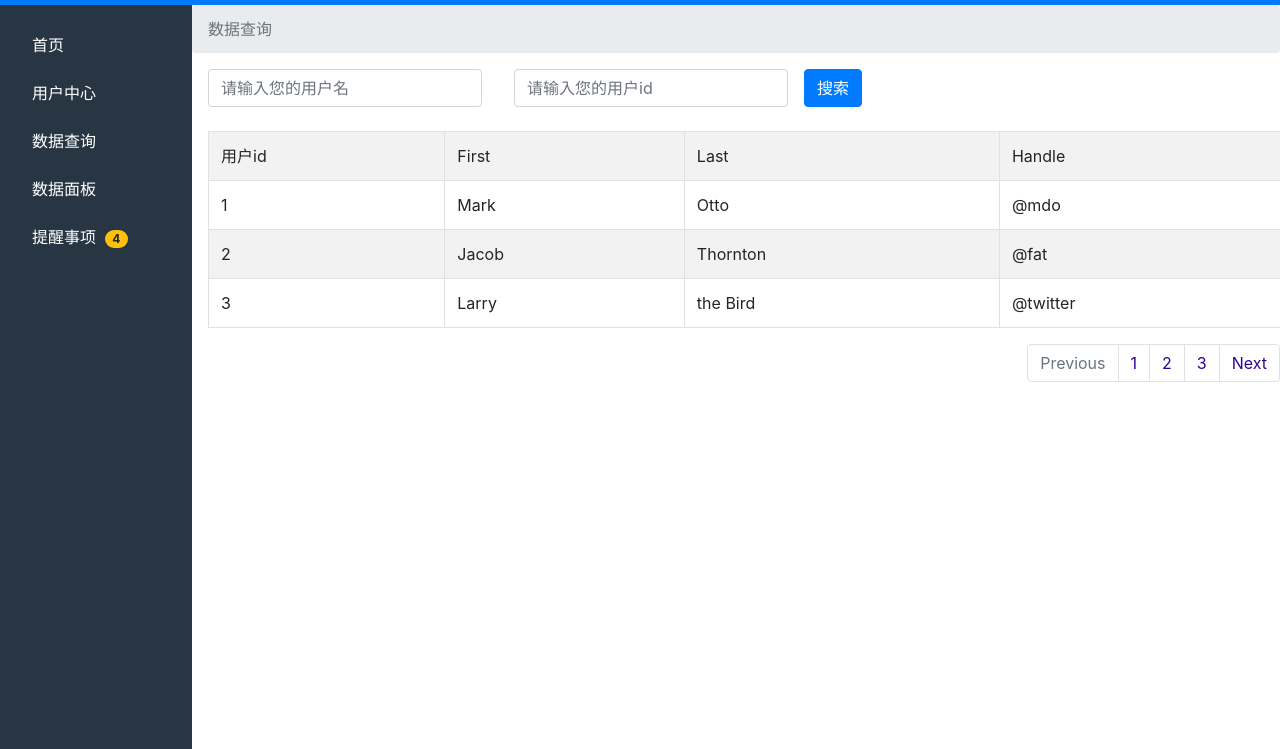
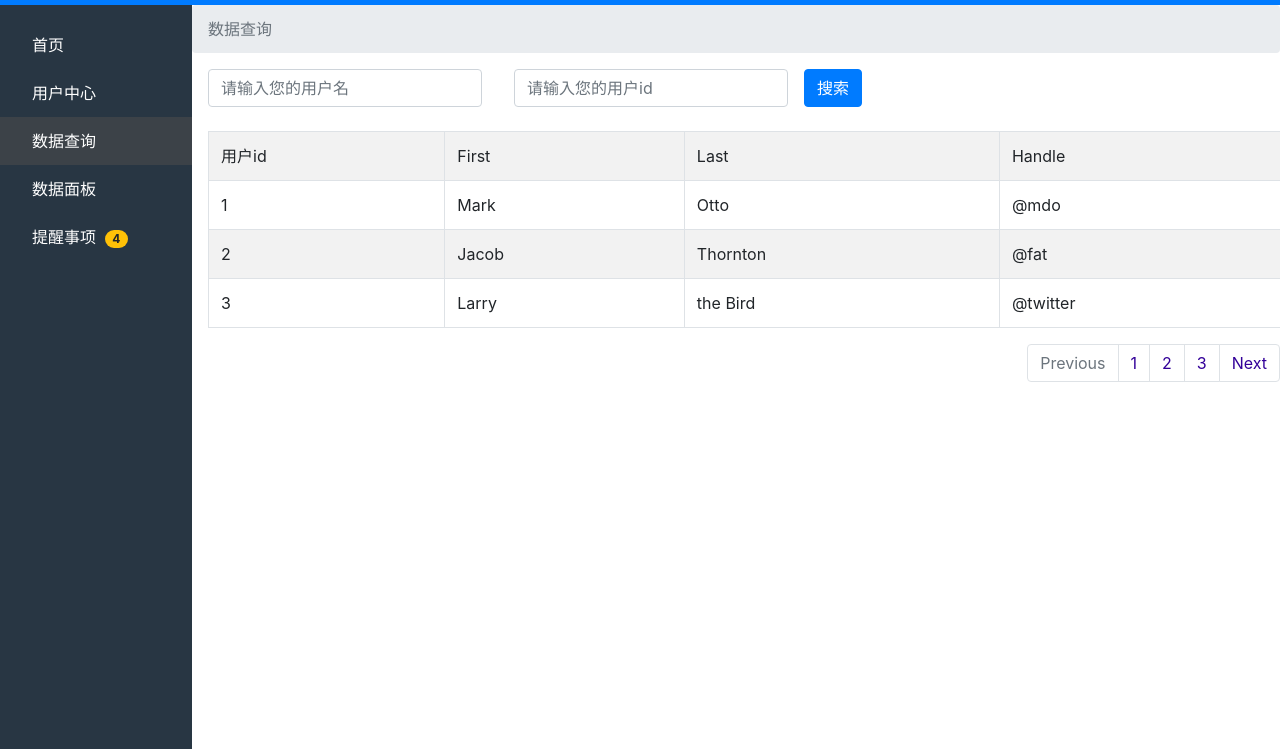
Before and after one commit to zmw1288/bs4demo, a plain HTML site: page search.html in a window 1280 px wide. Shown: the part 51-800 px from the top of the page. Drawn offline with Linux system fonts and the light colour scheme; files whose address does not match are found by name.

Commit message:
Update search.html

```diff
--- a/search.html
+++ b/search.html
@@ -28,7 +28,7 @@
   <ul class="a position-fixed list-unstyled">
     <li><a href="index.html" class="active text-white">首页</a></li>
     <li><a href="user.html" class="active text-white">用户中心</a></li>
-    <li><a href="search.html" class="active text-white">数据查询</a></li>
+    <li class="active"><a href="search.html" class="active text-white">数据查询</a></li>
     <li><a href="data.html" class="active text-white">数据面板</a></li>
     <li><a href="tip.html" class="active text-white">提醒事项&nbsp;&nbsp;<span class="badge badge-pill badge-warning">4</span></a></li>
   </ul>
```
